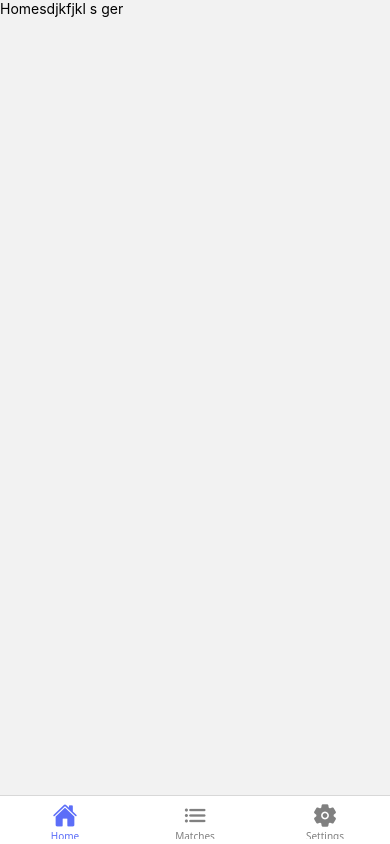
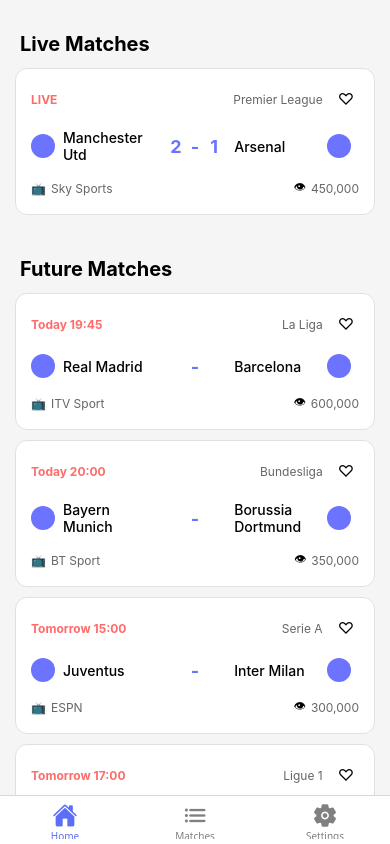
Before and after one commit to jintaolong/pitchline-react-native-app, a React Native app: screen /Main in a window 390 px wide. Built offline with nearby package versions, Linux system fonts and the light colour scheme.

Commit message:
Factor out components from matches screen

```diff
--- a/src/App.tsx
+++ b/src/App.tsx
@@ -6,6 +6,7 @@
 import RegisterScreen from './screens/Register';
 import { BottomNavigatorStackParamList, RootStackParamList } from './navigation/RootStackParamList';
 import TabNavigator from './navigation/TabNavigator';
+import PreMatchDetailsScreen from './screens/PreMatch';
 
 const Stack = createNativeStackNavigator<RootStackParamList>();
 // const BottomNavigator = createNativeStackNavigator<BottomNavigatorStackParamList>();
@@ -20,6 +21,11 @@
               <Stack.Screen
                 name="Main"
                 component={TabNavigator}
+                options={{ headerShown: false }}
+              />
+              <Stack.Screen
+                name="Prematch"
+                component={PreMatchDetailsScreen}
                 options={{ headerShown: false }}
               />
             </Stack.Group>
--- a/src/components/MatchCard.tsx
+++ b/src/components/MatchCard.tsx
@@ -1,90 +1,171 @@
 import React, { JSX } from 'react';
-import { View, Text, StyleSheet, Image } from 'react-native';
+import { View, Text, StyleSheet, Image, TouchableOpacity } from 'react-native';
 import { Ionicons } from '@expo/vector-icons';
-import { MatchData } from '../dtos/Matches';
+import { Match, MatchData } from '../dtos/Matches';
 
 interface Props {
-  match: MatchData;
+  // match: MatchData;
+  item: Match
 }
 
-export default function MatchCard({ match }: Props): JSX.Element {
+export default function MatchCard({ item }: Props): JSX.Element {
   return (
-    <View style={styles.card}>
-      <View style={styles.header}>
-        <Text style={styles.status}>{match.status}</Text>
-        <Text style={styles.league}>{match.league}</Text>
-        <Ionicons name="heart-outline" size={20} color="#888" />
-      </View>
-
-      <View style={styles.teams}>
-        <View style={styles.team}>
-          <Image source={{ uri: match.homeAvatar }} style={styles.avatar} />
-          <Text>{match.homeTeam}</Text>
-        </View>
-        <Text style={styles.score}>{match.score}</Text>
-        <View style={styles.team}>
-          <Image source={{ uri: match.awayAvatar }} style={styles.avatar} />
-          <Text>{match.awayTeam}</Text>
+    <View style={styles.matchCard}>
+      <View style={styles.matchHeader}>
+        <Text style={styles.statusText}>{item.status}</Text>
+        <View style={styles.competitionContainer}>
+          <Text style={styles.competitionText}>{item.competition}</Text>
+          <TouchableOpacity style={styles.favoriteButton}>
+            <Text style={styles.favoriteIcon}>♡</Text>
+          </TouchableOpacity>
         </View>
       </View>
 
-      <View style={styles.footer}>
-        <Ionicons name="tv-outline" size={16} />
-        <Text style={styles.broadcaster}>{match.broadcaster}</Text>
-        <Ionicons name="eye-outline" size={16} style={{ marginLeft: 12 }} />
-        <Text>{match.viewers.toLocaleString()}</Text>
+      <View style={styles.matchContent}>
+        <View style={styles.teamContainer}>
+          <View style={styles.teamInfo}>
+            <View style={styles.teamAvatar} />
+            <Text style={styles.teamName}>{item.homeTeam}</Text>
+          </View>
+
+          <View style={styles.scoreContainer}>
+            <Text style={styles.scoreText}>
+              {item.homeScore !== null ? item.homeScore : ''}
+            </Text>
+            <Text style={styles.scoreSeparator}>-</Text>
+            <Text style={styles.scoreText}>
+              {item.awayScore !== null ? item.awayScore : ''}
+            </Text>
+          </View>
+
+          <View style={styles.teamInfo}>
+            <Text style={styles.teamName}>{item.awayTeam}</Text>
+            <View style={styles.teamAvatar} />
+          </View>
+        </View>
+
+        <View style={styles.matchFooter}>
+          <View style={styles.channelInfo}>
+            <Text style={styles.channelIcon}>📺</Text>
+            <Text style={styles.channelText}>{item.channel}</Text>
+          </View>
+          <View style={styles.viewersInfo}>
+            <Text style={styles.viewersIcon}>👁</Text>
+            <Text style={styles.viewersText}>{item.viewers}</Text>
+          </View>
+        </View>
       </View>
     </View>
   );
 }
 
 const styles = StyleSheet.create({
-  card: {
-    backgroundColor: '#fff',
+    matchCard: {
+    backgroundColor: 'white',
+    marginHorizontal: 15,
+    marginBottom: 10,
     borderRadius: 12,
-    padding: 16,
-    marginBottom: 16,
-    elevation: 2,
+    padding: 15,
+    borderWidth: 1,
+    borderColor: '#e0e0e0',
   },
-  header: {
+  matchHeader: {
     flexDirection: 'row',
     justifyContent: 'space-between',
-    marginBottom: 8,
+    alignItems: 'center',
+    marginBottom: 15,
   },
-  status: {
-    color: '#FF3B30',
+  statusText: {
+    fontSize: 12,
+    color: '#FF6B6B',
     fontWeight: 'bold',
   },
-  league: {
+  competitionContainer: {
+    flexDirection: 'row',
+    alignItems: 'center',
+  },
+  competitionText: {
+    fontSize: 12,
     color: '#666',
+    marginRight: 10,
   },
-  teams: {
+  favoriteButton: {
+    padding: 5,
+  },
+  favoriteIcon: {
+    fontSize: 16,
+  },
+  matchContent: {
+    flex: 1,
+  },
+  teamContainer: {
     flexDirection: 'row',
     alignItems: 'center',
     justifyContent: 'space-between',
+    marginBottom: 15,
   },
-  team: {
+  teamInfo: {
+    flexDirection: 'row',
     alignItems: 'center',
     flex: 1,
   },
-  avatar: {
-    width: 32,
-    height: 32,
-    borderRadius: 16,
-    marginBottom: 4,
+  teamAvatar: {
+    width: 24,
+    height: 24,
+    borderRadius: 12,
+    backgroundColor: '#6B73FF',
+    marginRight: 8,
   },
-  score: {
+  teamName: {
+    fontSize: 14,
+    fontWeight: '500',
+    flex: 1,
+  },
+  scoreContainer: {
+    flexDirection: 'row',
+    alignItems: 'center',
+    marginHorizontal: 10,
+  },
+  scoreText: {
     fontSize: 18,
     fontWeight: 'bold',
-    paddingHorizontal: 8,
+    color: '#6B73FF',
+    minWidth: 20,
+    textAlign: 'center',
   },
-  footer: {
+  scoreSeparator: {
+    fontSize: 18,
+    fontWeight: 'bold',
+    marginHorizontal: 5,
+    color: '#6B73FF',
+  },
+  matchFooter: {
     flexDirection: 'row',
-    marginTop: 10,
+    justifyContent: 'space-between',
     alignItems: 'center',
   },
-  broadcaster: {
-    marginLeft: 4,
-    color: '#333',
+  channelInfo: {
+    flexDirection: 'row',
+    alignItems: 'center',
+  },
+  channelIcon: {
+    fontSize: 12,
+    marginRight: 5,
+  },
+  channelText: {
+    fontSize: 12,
+    color: '#666',
+  },
+  viewersInfo: {
+    flexDirection: 'row',
+    alignItems: 'center',
+  },
+  viewersIcon: {
+    fontSize: 12,
+    marginRight: 5,
+  },
+  viewersText: {
+    fontSize: 12,
+    color: '#666',
   },
 });
--- a/src/navigation/RootStackParamList.ts
+++ b/src/navigation/RootStackParamList.ts
@@ -3,6 +3,7 @@
   Register: undefined; // Registration screen
   Login: undefined; // Login screen
   Main: undefined;
+  Prematch: undefined; // Pre-match details screen
 };
 
 export type BottomNavigatorStackParamList = {
--- a/src/screens/Home.tsx
+++ b/src/screens/Home.tsx
@@ -1,11 +1,124 @@
 import React, { JSX } from 'react';
-import { View, Text } from 'react-native';
+import { View, Text, FlatList, StyleSheet, SafeAreaView, ScrollView } from 'react-native';
 import TabNavigator from '../navigation/TabNavigator';
+import { Match } from '../dtos/Matches';
+import MatchCard from '../components/MatchCard';
 
 export default function HomeScreen(): JSX.Element {
+
+    const liveMatches = [
+    {
+      id: 2,
+      homeTeam: 'Manchester Utd',
+      awayTeam: 'Arsenal',
+      homeScore: 2,
+      awayScore: 1,
+      status: 'LIVE',
+      competition: 'Premier League',
+      channel: 'Sky Sports',
+      viewers: '450,000',
+      time: null,
+    }
+  ];
+
+  const futureMathces = [
+    {
+      id: 3,
+      homeTeam: 'Real Madrid',
+      awayTeam: 'Barcelona',
+      homeScore: null,
+      awayScore: null,
+      status: 'Today 19:45',
+      competition: 'La Liga',
+      channel: 'ITV Sport',
+      viewers: '600,000',
+      time: 'Today 19:45',
+    },
+    {
+      id: 4,
+      homeTeam: 'Bayern Munich',
+      awayTeam: 'Borussia Dortmund',
+      homeScore: null,
+      awayScore: null,
+      status: 'Today 20:00',
+      competition: 'Bundesliga',
+      channel: 'BT Sport',
+      viewers: '350,000',
+      time: 'Today 20:00',
+    },
+    {
+      id: 5,
+      homeTeam: 'Juventus',
+      awayTeam: 'Inter Milan',
+      homeScore: null,
+      awayScore: null,
+      status: 'Tomorrow 15:00',
+      competition: 'Serie A',
+      channel: 'ESPN',
+      viewers: '300,000',
+      time: 'Tomorrow 15:00',
+    },
+    {
+      id: 6,
+      homeTeam: 'PSG',
+      awayTeam: 'Marseille',
+      homeScore: null,
+      awayScore: null,
+      status: 'Tomorrow 17:00',
+      competition: 'Ligue 1',
+      channel: 'beIN Sports',
+      viewers: '250,000',
+      time: 'Tomorrow 17:00',
+    }
+  ]
+
+  const renderMatch = ({ item }: { item: Match }) => (
+    <MatchCard item={item} />
+  );
+
+
   return (
-    <View>
-      <Text>Homesdjkfjkl s ger</Text>
-    </View>
+    <SafeAreaView style={styles.container}>
+      <ScrollView style={styles.content}>
+      <View>
+            <Text style={styles.sectionHeader}>{'Live Matches'}</Text>
+              {/* Matches List */}
+              <FlatList
+                data={liveMatches}
+                renderItem={renderMatch}
+                keyExtractor={(item) => item.id.toString()}
+                scrollEnabled={false}
+              />
+              <Text style={styles.sectionHeader}>{'Future Matches'}</Text>
+              {/* Matches List */}
+              <FlatList
+                data={futureMathces}
+                renderItem={renderMatch}
+                keyExtractor={(item) => item.id.toString()}
+                scrollEnabled={false}
+              />
+      </View>
+      </ScrollView>
+
+    </SafeAreaView>
+
   );
 }
+
+const styles = StyleSheet.create({
+  content: {
+    flex: 1,
+  },
+  container: {
+    flex: 1,
+    backgroundColor: '#f5f5f5',
+  },
+  sectionHeader: {
+    fontSize: 20,
+    fontWeight: '700',
+    color: '#000000',
+    marginTop: 32,
+    marginBottom: 12,
+    marginHorizontal: 20,
+  },
+})
```
Also changed, not shown: src/dtos/Matches.ts (+14 -0 lines), src/screens/Match.tsx (+3 -59 lines).
